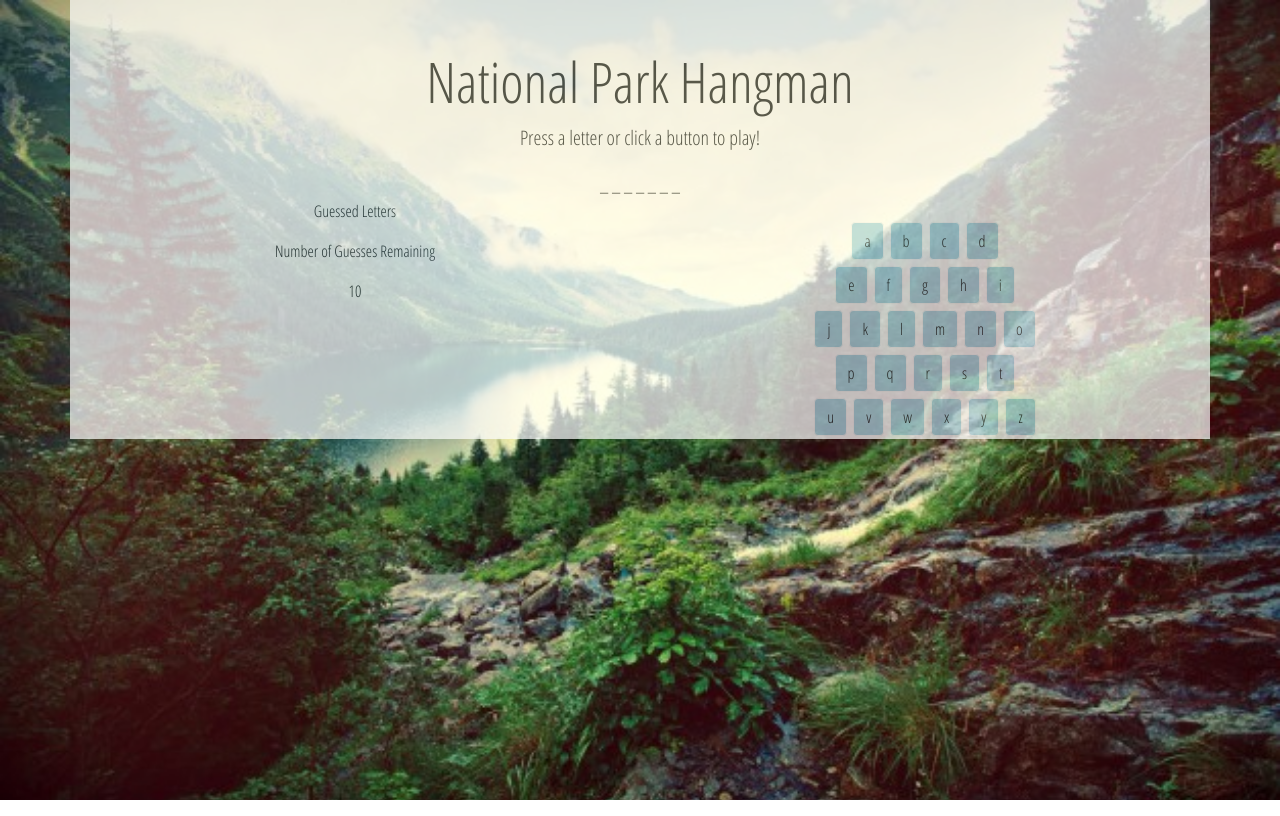
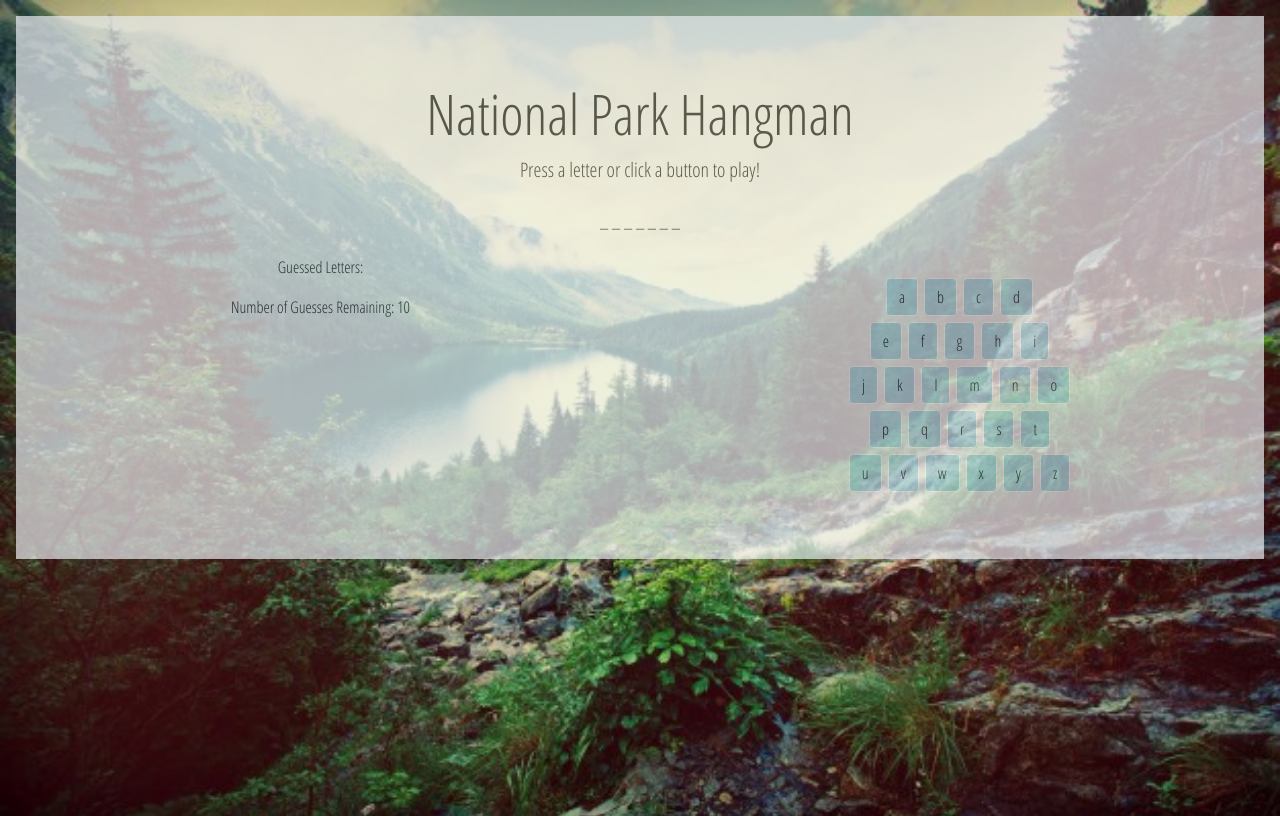
Before and after one commit to mfbradley/Hangman, a plain HTML site: page index.html in a window 1280 px wide. Drawn offline with nearby package versions, Linux system fonts and the light colour scheme.

Commit message:
updated bootstrap spacing classes

```diff
--- a/assets/css/style.css
+++ b/assets/css/style.css
@@ -5,16 +5,21 @@ body {
     background-size: cover;
     background-repeat: no-repeat;
     height: 100vh;
+    overflow: hidden;
 }
 
-.container {
-    background-color: white;
+.jumbotron {
     opacity: .7;
 }
 .wordBlanksHere {
     text-align: center;
     font-size: 20px;
+    margin-bottom: 1em;
 
+}
+
+p {
+    margin-bottom: 1em;
 }
 
 
--- a/index.html
+++ b/index.html
@@ -18,9 +18,9 @@
 </head>
 
 <body>
-    <div class="container">
+    <div class="jumbotron jumbotron-fluid mt-3 mr-3 mb-3 ml-3">
         <div class="row">
-            <div class="col-md-12 text-center mt-5">
+            <div class="col-xs-12 col-md-12 text-center">
                 <h2 class="display-4">National Park Hangman</h2>
                 <p class="lead">Press a letter or click a button to play!</p>
             </div>
@@ -34,11 +34,10 @@
 
         <div class="row gameDiv text-center">
             <div class="col-md-6 letterDiv">
-                <p>Guessed Letters</p>
-                <div class="lettersGuessedDiv">
-                </div>
-                <p>Number of Guesses Remaining</p>
-                <div class="guessesRemaining">
+                <p>Guessed Letters: <span class="lettersGuessedDiv"></span></p>
+
+                <p>Number of Guesses Remaining: <span class="guessesRemaining"></span></p>
+                <div >
                 </div>
             </div>
             <div class="col-md-6 buttons">
```
